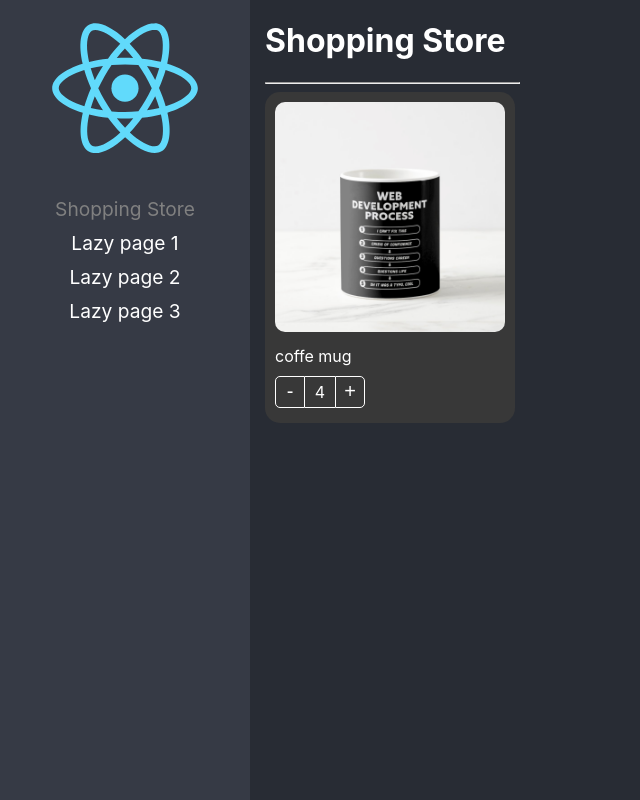
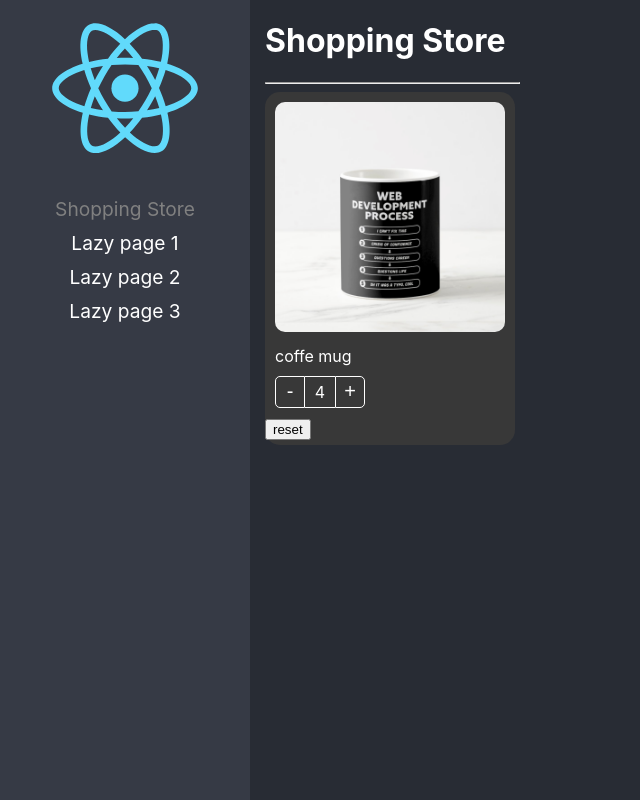
Before and after one commit to ivantabera/react-app, a React (Create React App) app: page / in a window 1280 px wide. Shown: the whole page, without its empty margins (0-640 px from the left). Built offline with nearby package versions, Linux system fonts and the light colour scheme.

Commit message:
Exponer funciones y propiedades fuera del componente

```diff
--- a/src/02-component-patterns/components/ProductCard.tsx
+++ b/src/02-component-patterns/components/ProductCard.tsx
@@ -1,6 +1,6 @@
 import { createContext, CSSProperties, ReactElement } from "react";
 import { useProduct } from '../hooks/useProduct';
-import { IProduct, IProductContextProps, IOnChangeArgs, InitialValues } from '../interfaces/interfacesProductCard';
+import { IProduct, IProductContextProps, IOnChangeArgs, InitialValues, IProductCardHandlers } from '../interfaces/interfacesProductCard';
 
 import styles from "../styles/styles.module.css";
 
@@ -12,9 +12,9 @@ export const ProductContext = createContext( {} as IProductContextProps );
 const { Provider } = ProductContext;
 
 export interface IPropsProductCard {
+    product: IProduct;
     // children: ReactElement | ReactElement[] ;
-    children:() => JSX.Element;
-    product: IProduct;
+    children:( args: IProductCardHandlers ) => JSX.Element;
     className?: string;
     style?: CSSProperties;
     onChange?: ( args: IOnChangeArgs ) => void;
@@ -25,7 +25,7 @@ export interface IPropsProductCard {
 /* Componente hijo que recibe parametro */
 export const ProductCard = ( { children ,product, className, style, onChange, value, initialValues }: IPropsProductCard ) => {
 
-    const {count, increaseBy, maxCount} = useProduct( { onChange, product, value, initialValues } );
+    const {count, increaseBy, maxCount, isMaxCountReached, reset} = useProduct( { onChange, product, value, initialValues } );
 
     return (
         <Provider value={
@@ -40,7 +40,15 @@ export const ProductCard = ( { children ,product, className, style, onChange, va
                 className={` ${styles.productCard} ${className}`}
                 style={style}
             >
-                { children() }
+                { children({
+                    count:count,
+                    isMaxCountReached,
+                    maxCount: initialValues?.maxCount,
+                    product,
+                    increaseBy,
+                    reset
+
+                }) }
             </div>
         </Provider>
     )
--- a/src/02-component-patterns/hooks/useProduct.ts
+++ b/src/02-component-patterns/hooks/useProduct.ts
@@ -32,6 +32,10 @@ export const useProduct = ( {onChange, product, value  = 0, initialValues }:IUse
         onChange && onChange({ count:newValue, product })
     }
 
+    const reset = () => {
+        setCount( initialValues?.count || value );
+    }
+
     /* Mostrar el initialValue en el componente */
     useEffect(() => {
         if( !isMounted.current ) return;
@@ -43,8 +47,11 @@ export const useProduct = ( {onChange, product, value  = 0, initialValues }:IUse
     }, [])
 
     return {
+        count,
+        isMaxCountReached: !!initialValues?.count && initialValues.maxCount === count,
+        maxCount:initialValues?.maxCount,
+
         increaseBy,
-        count,
-        maxCount:initialValues?.maxCount
+        reset
     }
 }
--- a/src/02-component-patterns/pages/ShoppingPage.tsx
+++ b/src/02-component-patterns/pages/ShoppingPage.tsx
@@ -24,11 +24,12 @@ export const ShoppingPage = () => {
                 }}
             >
                 {
-                    () => (
+                    ({reset}) => (
                         <>
                             <ProductImage className='custom-image' />
                             <ProductTitle className='white-text' />
                             <ProductButtons className='custom-buttons' />
+                            <button onClick={reset}>reset</button>
                         </>
                     )
                 }
```
Also changed, not shown: src/02-component-patterns/interfaces/interfacesProductCard.ts (+9 -0 lines).
